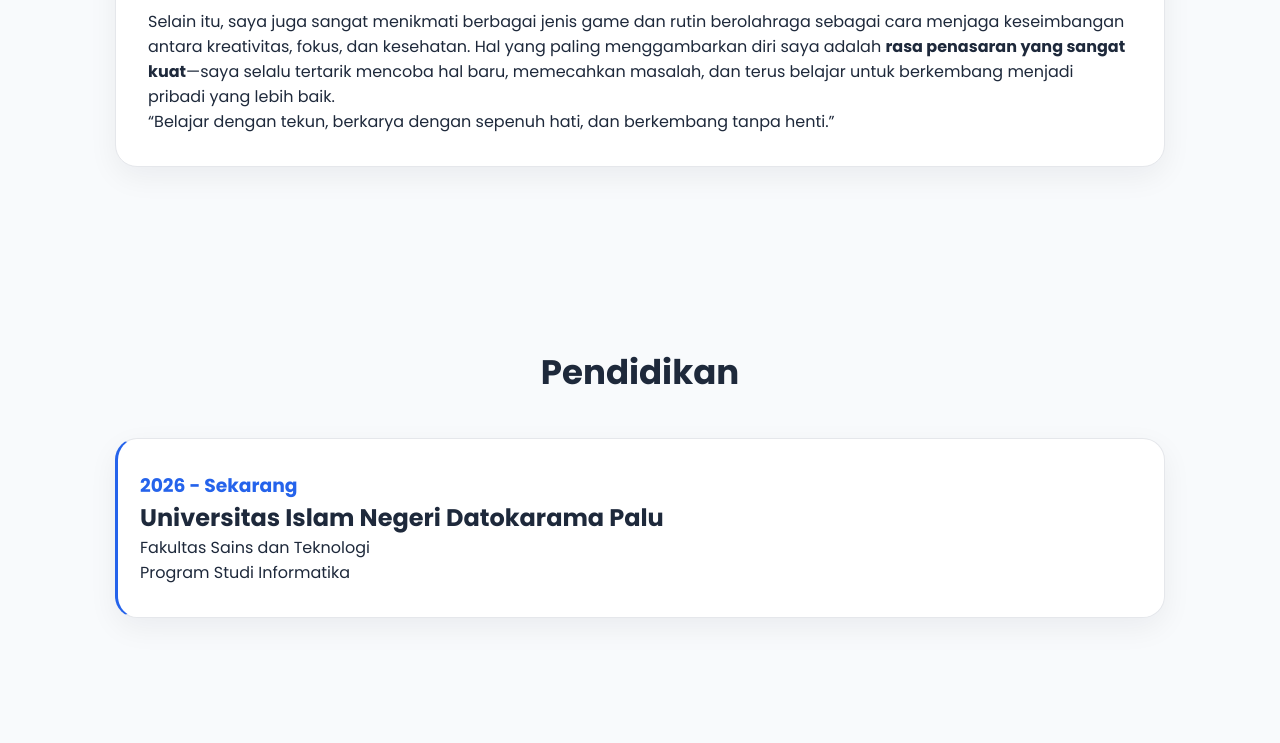
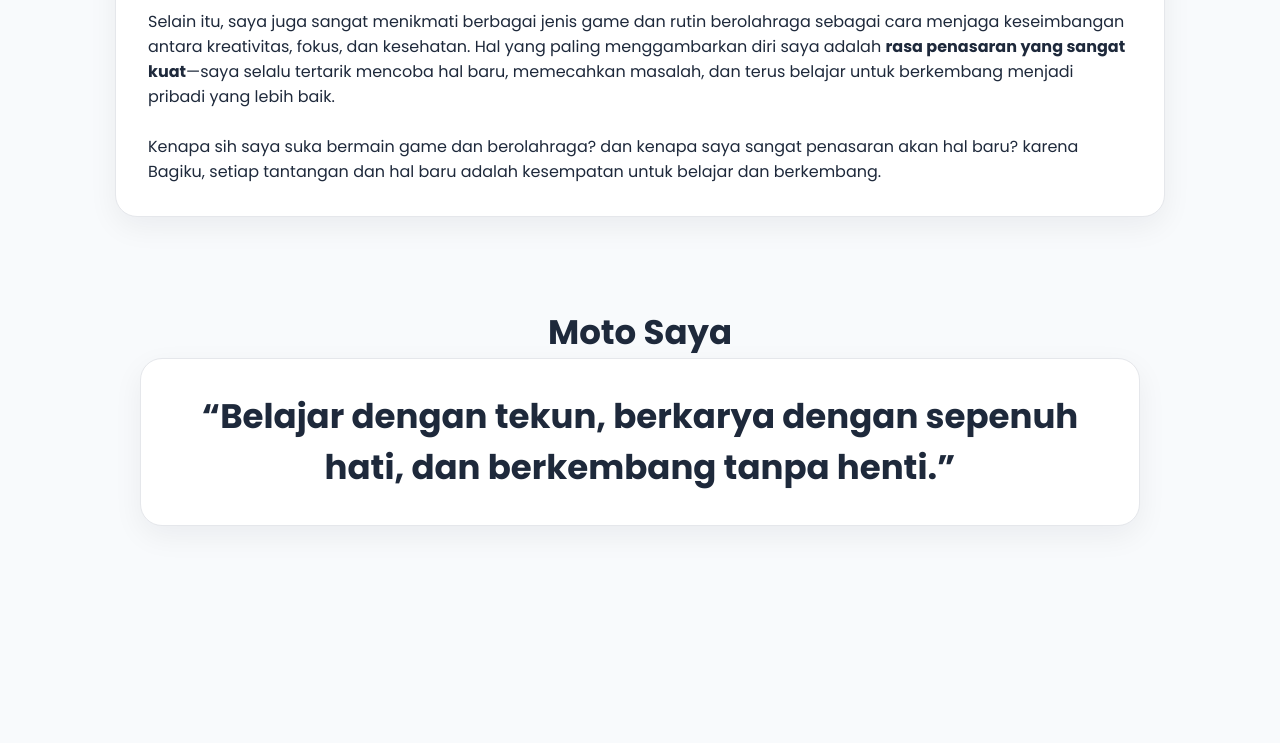
Before and after one commit to raayhanpratamaa-boop/hans, a plain HTML site: page index.html in a window 1280 px wide. Shown: the part 1180-1923 px from the top of the page. Drawn offline with Linux system fonts and the light colour scheme.

Commit message:
Update index.html

```diff
--- a/index.html
+++ b/index.html
@@ -311,6 +311,22 @@ memecahkan masalah, dan terus belajar untuk berkembang menjadi pribadi
 yang lebih baik.
 </p>
 
+<br>
+
+<p>
+Kenapa sih saya suka bermain game dan berolahraga?
+dan kenapa saya sangat penasaran akan hal baru?
+karena Bagiku, setiap tantangan dan hal baru adalah kesempatan untuk belajar dan berkembang.
+</div>
+
+</div>
+
+<section id="about" class="reveal">
+
+<h2 class="title">Moto Saya</ah2>
+
+<div class="card">
+
 <div class="motto">
 “Belajar dengan tekun, berkarya dengan sepenuh hati,
 dan berkembang tanpa henti.”
```
